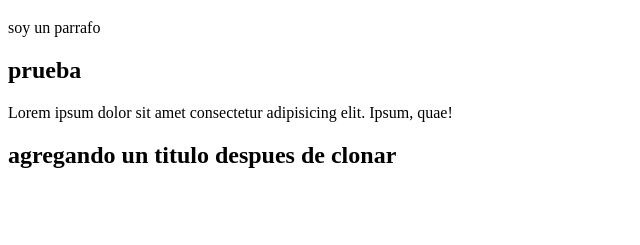
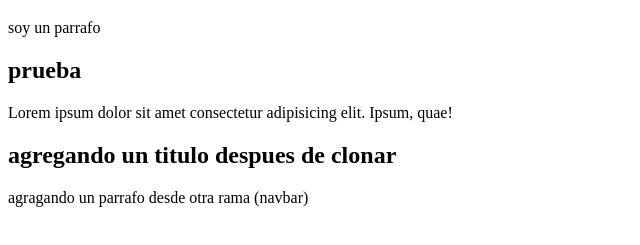
Before and after one commit to ivram17/prueba-git, a plain HTML site: page index.html in a window 1280 px wide. Shown: the part 61-306 px from the top of the page, without its empty margins (0-640 px from the left). Drawn offline with Linux system fonts and the light colour scheme.

Commit message:
add p en navbar

```diff
--- a/index.html
+++ b/index.html
@@ -11,5 +11,6 @@
     <h2>prueba</h2>
     <p>Lorem ipsum dolor sit amet consectetur adipisicing elit. Ipsum, quae!</p>
     <h2>agregando un titulo despues de clonar</h2>
+    <p>agragando un parrafo desde otra rama (navbar)</p>
   </body>
 </html>
```
